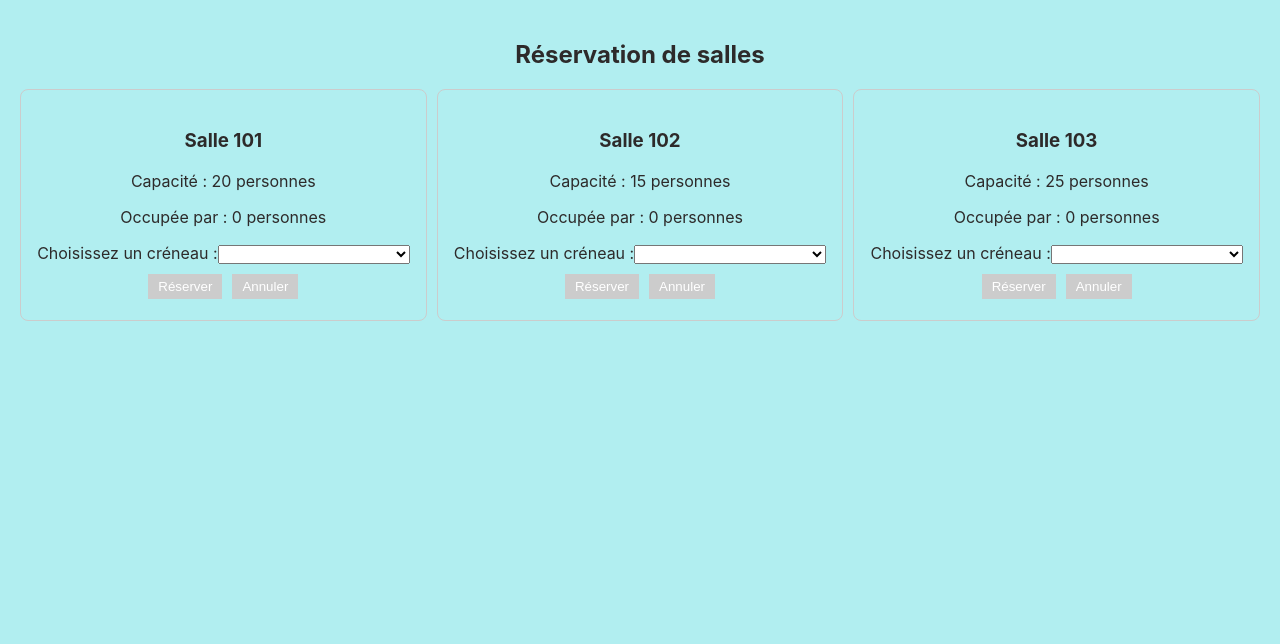
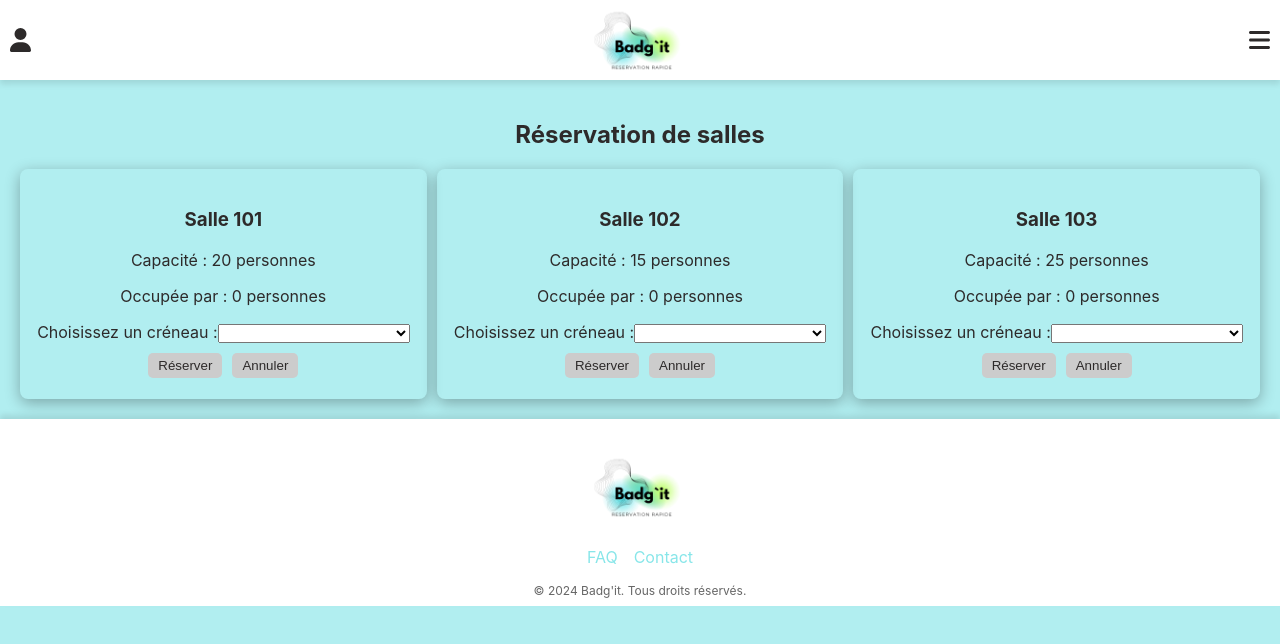
Before and after one commit to Th4End/Workshop, a Vue app: page /reserver-salle in a window 1280 px wide. Shown: the top 644 px of the page. Built offline with nearby package versions, Linux system fonts and the light colour scheme.

Commit message:
mise a jour reservation de salle

```diff
--- a/src/components/Footer.vue
+++ b/src/components/Footer.vue
@@ -15,7 +15,7 @@ const goToContact = () => {
 <template>
   <footer class="footer-container">
     <div class="footer-content">
-      <img class="footer-logo" src="../../public/logo_badgit.webp" alt="logo">
+      <img class="footer-logo" src="../../public/logo_badgit.webp" alt="logo" @click="router.push('/')">
       <nav class="footer-links">
         <span @click="goToFAQ">FAQ</span>
         <span @click="goToContact">Contact</span>
--- a/src/components/Header.vue
+++ b/src/components/Header.vue
@@ -30,7 +30,7 @@ const handleLogout = () => {
       />
     </div>
 
-    <img class="header-logo" src="../../public/logo_badgit.webp" alt="logo">
+    <img class="header-logo" src="../../public/logo_badgit.webp" alt="logo" @click="router.push('/')">
 
     <div class="header-right">
       <font-awesome-icon
--- a/src/views/BookingPage.vue
+++ b/src/views/BookingPage.vue
@@ -1,5 +1,7 @@
 <script setup>
 import { ref } from "vue";
+import Header from "../components/Header.vue";
+import Footer from "../components/Footer.vue";
 
 // Exemple de données pour les salles
 const rooms = ref([
@@ -62,6 +64,7 @@ const cancelReservation = (roomId) => {
 </script>
 
 <template>
+  <Header />
   <section class="booking-page">
     <h2>Réservation de salles</h2>
     <div class="room-grid">
@@ -103,6 +106,7 @@ const cancelReservation = (roomId) => {
       </div>
     </div>
   </section>
+  <Footer />
 </template>
 
 <style scoped>
@@ -118,7 +122,6 @@ const cancelReservation = (roomId) => {
 }
 
 .room-card {
-  border: 1px solid #ccc;
   border-radius: 8px;
   padding: 15px;
   display: flex;
@@ -127,6 +130,7 @@ const cancelReservation = (roomId) => {
   align-items: center;
   text-align: center;
   min-height: 200px;
+  box-shadow: 0 4px 15px rgba(0, 0, 0, 0.3);
 }
 
 .button-group {
@@ -137,19 +141,29 @@ const cancelReservation = (roomId) => {
 }
 
 button {
-  background-color: #3498db;
-  color: white;
+  background-color: var(--bg-color);
+  color: var(--color-text);
   padding: 5px 10px;
   border: none;
-  cursor: pointer;
+  border-radius: 5px;
 }
 
 button:disabled {
   background-color: #ccc;
-  cursor: not-allowed;
 }
 
-button:hover:not(:disabled) {
-  background-color: #2980b9;
+
+@media (min-width: 768px) {
+  button {
+    cursor: pointer;
+  }
+
+  button:disabled {
+  cursor: not-allowed;
+  }
+
+  button:hover:not(:disabled) {
+    background-color: var(--bg-color);
+  }
 }
 </style>
```
